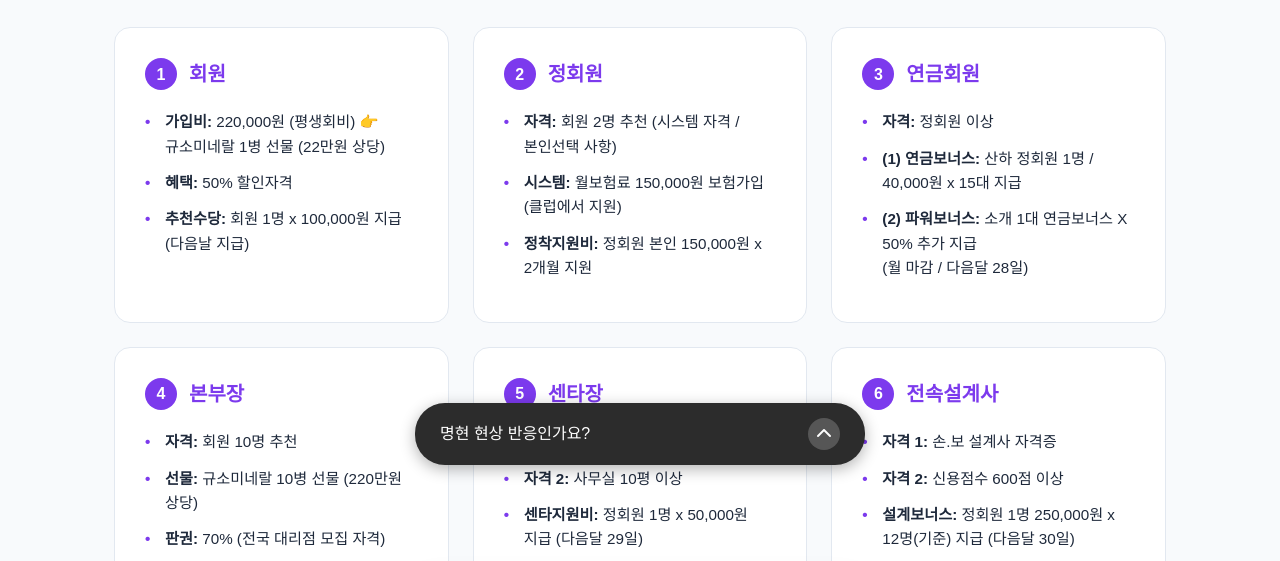
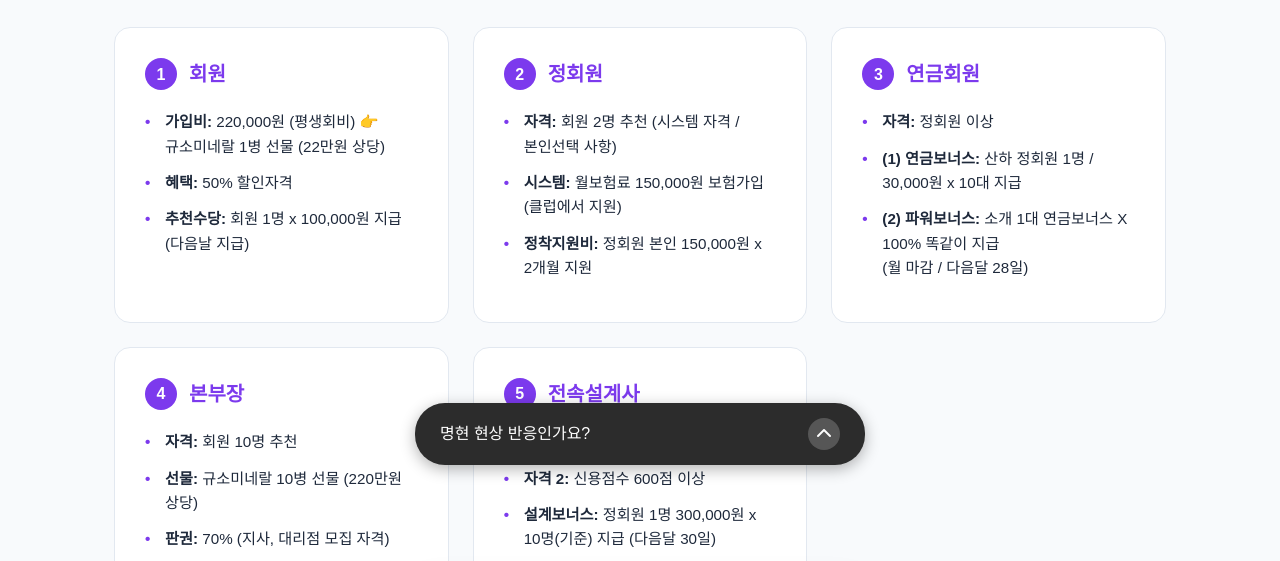
Before and after one commit to aproteam123/winwinpeople, a website: page join.html in a window 1280 px wide. Shown: the part 225-786 px from the top of the page. Drawn offline with Linux system fonts and the light colour scheme; a web font is replaced by a local one.

Commit message:
update membership benefits text based on new request

```diff
--- a/join.html
+++ b/join.html
@@ -55,8 +55,8 @@
                     <h3><span class="rank-badge">3</span> 연금회원</h3>
                     <ul class="benefit-ul">
                         <li><strong>자격:</strong> 정회원 이상</li>
-                        <li><strong>(1) 연금보너스:</strong> 산하 정회원 1명 / 40,000원 x 15대 지급</li>
-                        <li><strong>(2) 파워보너스:</strong> 소개 1대 연금보너스 X 50% 추가 지급<br>(월 마감 / 다음달 28일)</li>
+                        <li><strong>(1) 연금보너스:</strong> 산하 정회원 1명 / 30,000원 x 10대 지급</li>
+                        <li><strong>(2) 파워보너스:</strong> 소개 1대 연금보너스 X 100% 똑같이 지급<br>(월 마감 / 다음달 28일)</li>
                     </ul>
                 </div>
 
@@ -65,25 +65,18 @@
                     <ul class="benefit-ul">
                         <li><strong>자격:</strong> 회원 10명 추천</li>
                         <li><strong>선물:</strong> 규소미네랄 10병 선물 (220만원 상당)</li>
-                        <li><strong>판권:</strong> 70% (전국 대리점 모집 자격)</li>
+                        <li><strong>판권:</strong> 70% (지사, 대리점 모집 자격)</li>
+                        <li><strong>자격 2:</strong> 사무실 30평 이상</li>
+                        <li><strong>센타지원비:</strong> 정회원 1명 x 100,000원 지급 (다음달 29일)</li>
                     </ul>
                 </div>
 
                 <div class="member-card">
-                    <h3><span class="rank-badge">5</span> 센타장</h3>
-                    <ul class="benefit-ul">
-                        <li><strong>자격 1:</strong> 본부장 이상</li>
-                        <li><strong>자격 2:</strong> 사무실 10평 이상</li>
-                        <li><strong>센타지원비:</strong> 정회원 1명 x 50,000원 지급 (다음달 29일)</li>
-                    </ul>
-                </div>
-
-                <div class="member-card">
-                    <h3><span class="rank-badge">6</span> 전속설계사</h3>
+                    <h3><span class="rank-badge">5</span> 전속설계사</h3>
                     <ul class="benefit-ul">
                         <li><strong>자격 1:</strong> 손.보 설계사 자격증</li>
                         <li><strong>자격 2:</strong> 신용점수 600점 이상</li>
-                        <li><strong>설계보너스:</strong> 정회원 1명 250,000원 x 12명(기준) 지급 (다음달 30일)</li>
+                        <li><strong>설계보너스:</strong> 정회원 1명 300,000원 x 10명(기준) 지급 (다음달 30일)</li>
                     </ul>
                 </div>
             </div>
```
